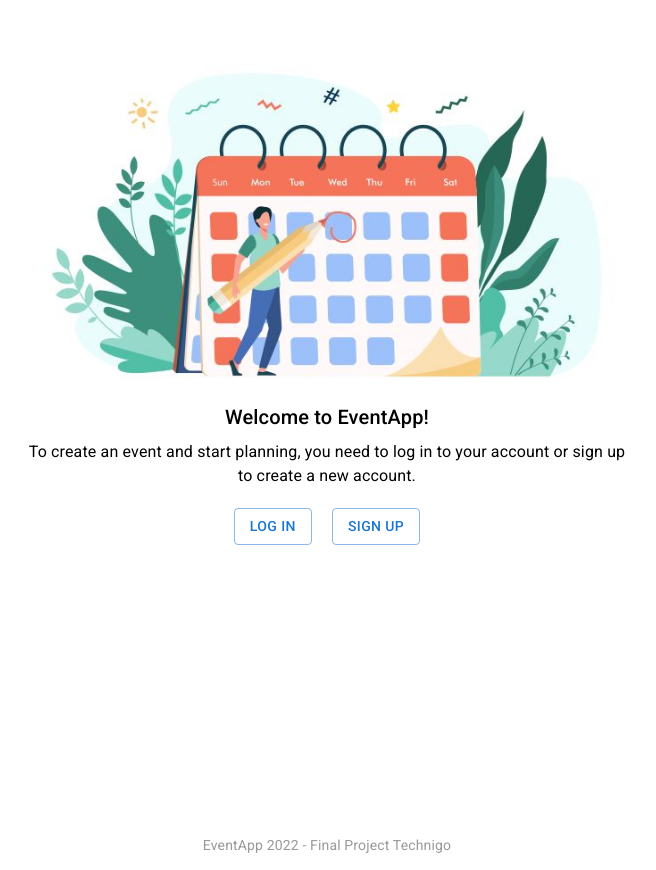
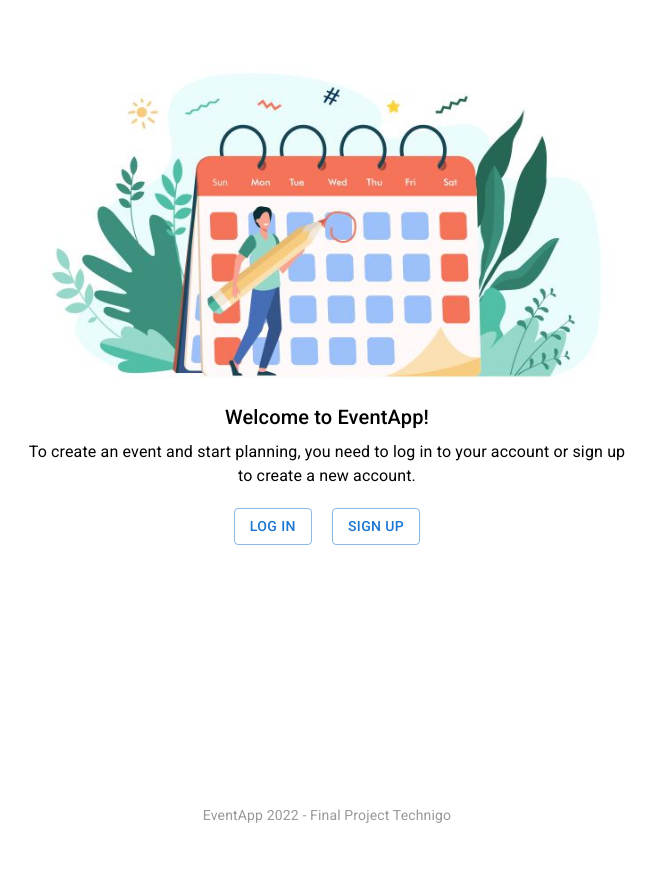
Before and after one commit to mistscale/final-project, a React (Create React App) app in the folder frontend/: page / in a window 1280 px wide. Shown: the whole page, without its empty margins (313-969 px from the left). After the commit the page ends 830 px from the top, so only its background shows below. Built offline with nearby package versions, Linux system fonts and the light colour scheme.

Commit message:
fix footer

```diff
--- a/frontend/src/App.js
+++ b/frontend/src/App.js
@@ -41,5 +41,5 @@ export const App = () => {
 };
 
 const AppContainer = styled.div`
-	min-height: 100vh;
+	min-height: 95vh;
 `;
--- a/frontend/src/components/Footer.js
+++ b/frontend/src/components/Footer.js
@@ -4,9 +4,7 @@ import Typography from '@mui/material/Typography';
 
 const Footer = () => {
 	return (
-		<Box
-			sx={{ width: '100%', position: 'relative', bottom: 15, color: '#999' }}
-		>
+		<Box sx={{ width: '100%', position: 'relative', bottom: 5, color: '#999' }}>
 			<Typography variant='body2' align='center'>
 				EventApp {new Date().getFullYear()} - Final Project Technigo
 			</Typography>
```
